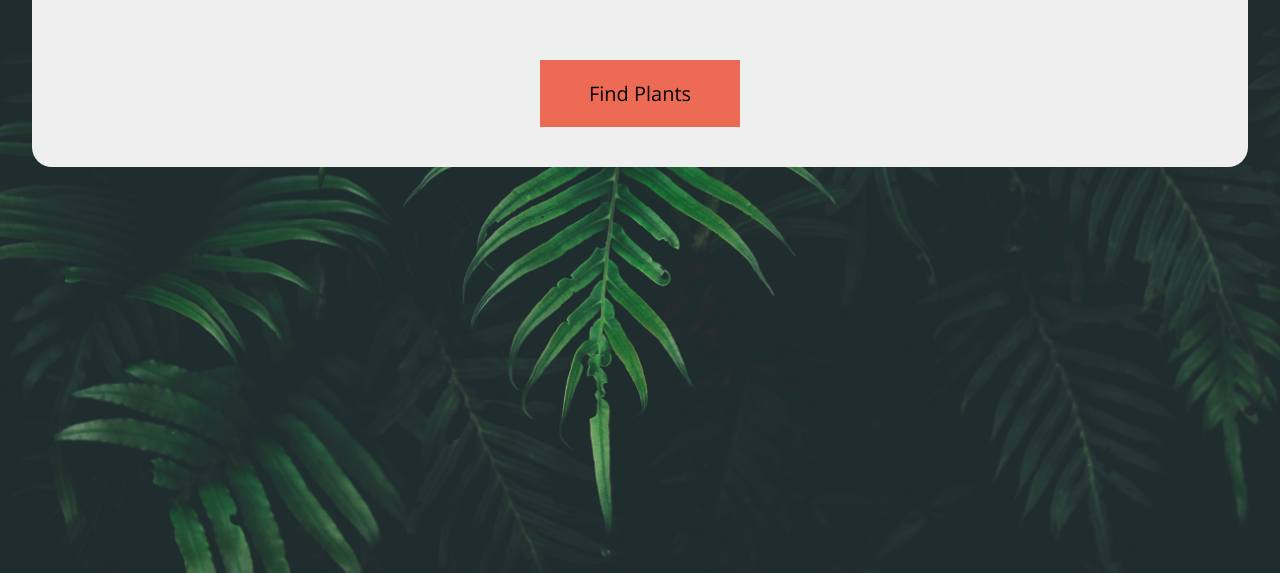
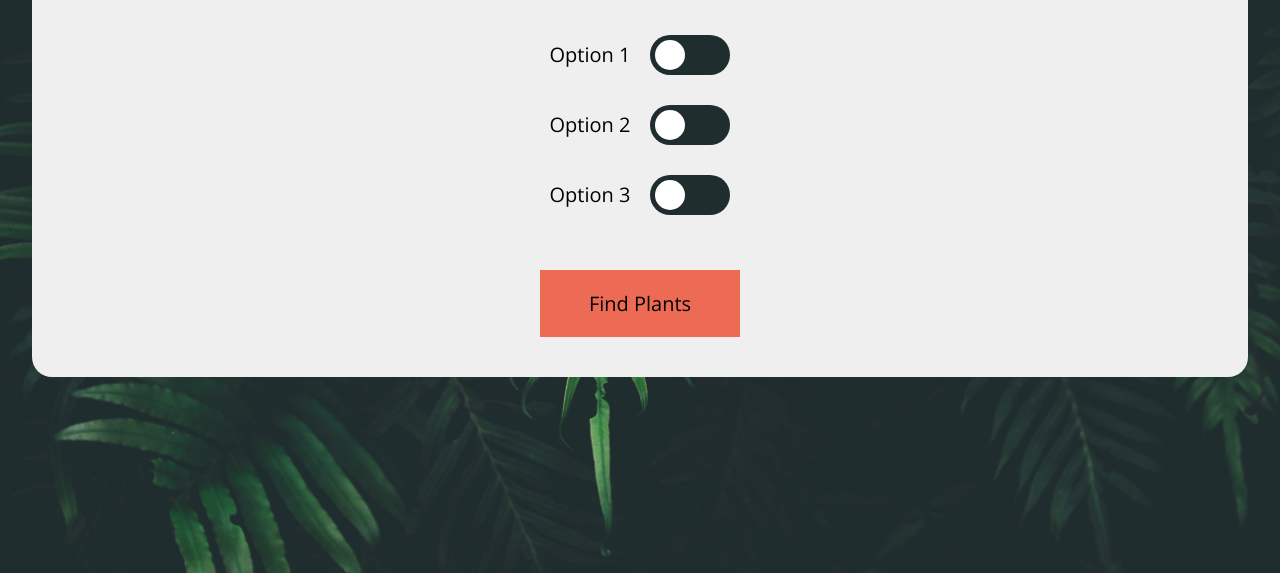
Before and after one commit to karleene/css-selector-code-along, a plain HTML site: page index.html in a window 1280 px wide. Shown: the part 227-800 px from the top of the page. Drawn offline with nearby package versions, Linux system fonts and the light colour scheme.

Commit message:
added styles to checkboxes - working toggles

```diff
--- a/index.html
+++ b/index.html
@@ -14,6 +14,17 @@
             <h1>House plants that even you cannot kill.</h1>
             <form class="feedbackForm">
                 <!-- WRITE YOUR INPUT MARK UP HERE -->
+
+                <input type="checkbox" id="option1">
+                <label for="option1" class="toggleLabel">Option 1</label>
+
+                <input type="checkbox" id="option2">
+                <label for="option2" class="toggleLabel">Option 2</label>
+
+                <input type="checkbox" id="option3">
+                <label for="option3" class="toggleLabel">Option 3</label>
+
+
                 <button>Find Plants</button>
             </form>
         </header>
--- a/styles/styles.css
+++ b/styles/styles.css
@@ -77,3 +77,48 @@ Dark Green - #1f2d2e
 Light Green - #234534
 Orange - #ED6B55
  */
+
+.toggleLabel {
+    line-height: 40px;
+    padding-right: 100px;
+    margin: 15px 0;
+    position: relative;
+}
+
+.toggleLabel::before {
+    content: "";
+    width: 80px;
+    height: 40px;
+    background-color: #1f2d2e;
+    border-radius: 100px;
+    display: block;
+    position: absolute;
+    right: 0;
+}
+
+.toggleLabel::after {
+    content: "";
+    width: 30px;
+    height: 30px;
+    background-color: white;
+    border-radius: 50%;
+    display: block;
+    position: absolute;
+    right: 45px;
+    top: 5px;
+}
+
+
+input[type="checkbox"] {
+    position: absolute;
+    opacity: 0;
+}
+
+input[type="checkbox"]:checked + .toggleLabel::after {
+    right: 5px;
+}
+
+input[type="checkbox"]:active + .toggleLabel::before, input[type="checkbox"]:focus +.toggleLabel::before {
+    background-color: #ed6b55;
+
+}
```
